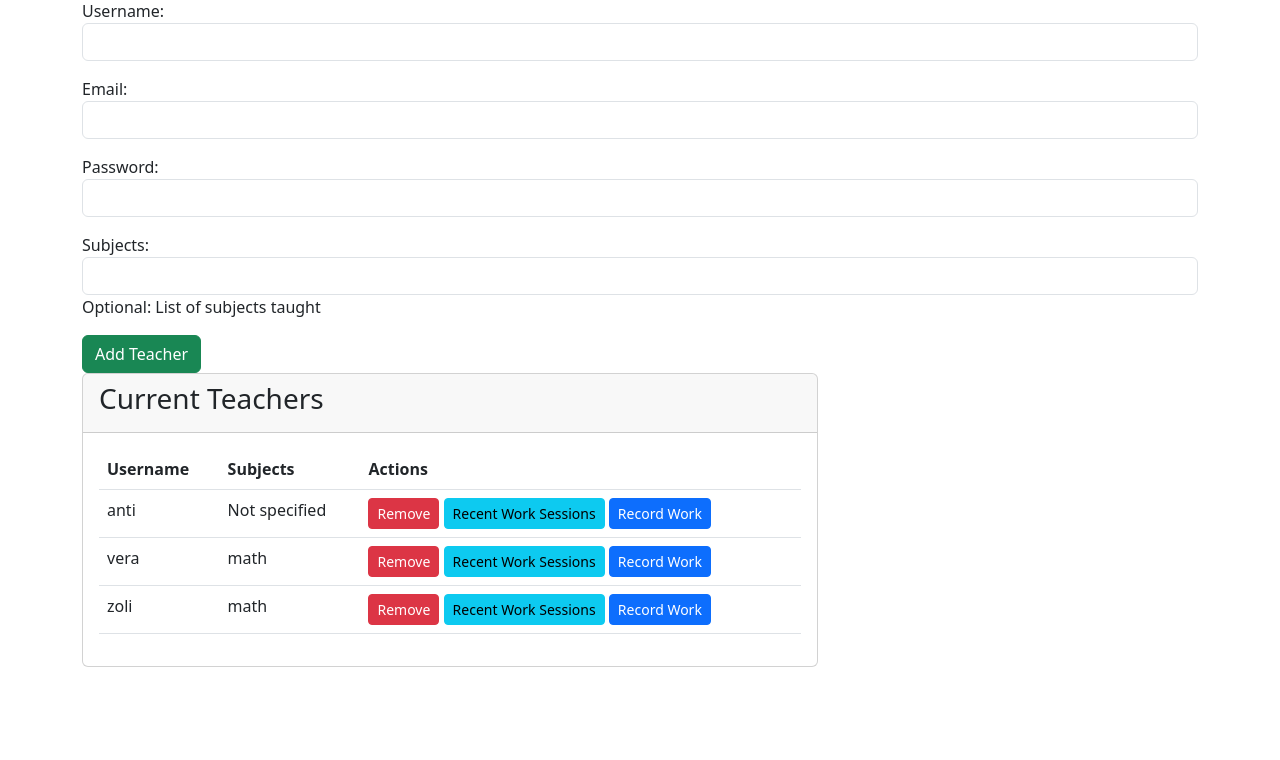
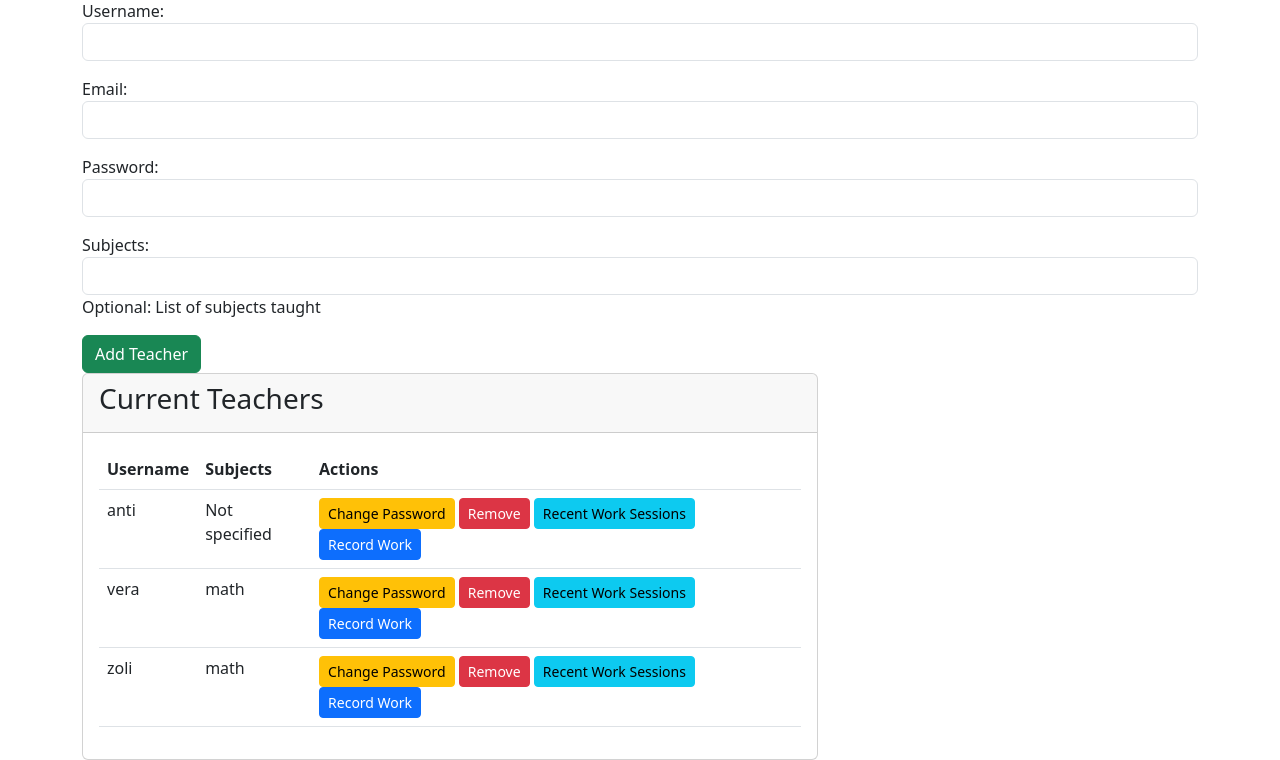
Before and after one commit to zsbati/teachers, a Django app: page /dashboard/superuser/manage-teachers/ in a window 1280 px wide. Shown: the part 81-841 px from the top of the page. Before the commit the page ends 748 px from the top, so only its background shows below. Run offline with Django 5.2, Linux system fonts and the light colour scheme; a user stored in the database is signed in; data comes from the database, SQL or seed files in the repository; both versions use the stored data as it was after the commit.

Commit message:
superusercan change all passwords.

```diff
--- a/teachers_app/forms.py
+++ b/teachers_app/forms.py
@@ -144,3 +144,26 @@ class AddTeacherForm(forms.Form):
             raise forms.ValidationError("Email already exists")
 
         return cleaned_data
+
+
+class ChangeTeacherPasswordForm(forms.Form):
+    new_password = forms.CharField(
+        required=True,
+        label="New Password",
+        widget=forms.PasswordInput(attrs={"class": "form-control"})
+    )
+    confirm_password = forms.CharField(
+        required=True,
+        label="Confirm Password",
+        widget=forms.PasswordInput(attrs={"class": "form-control"})
+    )
+
+    def clean(self):
+        cleaned_data = super().clean()
+        new_password = cleaned_data.get('new_password')
+        confirm_password = cleaned_data.get('confirm_password')
+
+        if new_password and confirm_password and new_password != confirm_password:
+            raise forms.ValidationError("Passwords do not match")
+
+        return cleaned_data
--- a/teachers_app/urls.py
+++ b/teachers_app/urls.py
@@ -13,8 +13,9 @@ urlpatterns = [
         next_page='login'
     ), name='logout'),
     path('superuser/manage-teachers/', views.manage_teachers, name='manage_teachers'),
+    path('superuser/remove-teacher/<int:teacher_id>/', views.remove_teacher, name='remove_teacher'),
+    path('superuser/change-teacher-password/<int:teacher_id>/', views.change_teacher_password, name='change_teacher_password'),
     path('add-teacher/', views.add_teacher, name='add_teacher'),
-    path('remove-teacher/<int:teacher_id>/', views.remove_teacher, name='remove_teacher'),
     path('superuser/manage-tasks/', views.manage_tasks, name='manage_tasks'),
     path('edit-task/<int:task_id>/', views.edit_task, name='edit_task'),
     path('remove-task/<int:task_id>/', views.remove_task, name='remove_task'),
--- a/teachers_app/views.py
+++ b/teachers_app/views.py
@@ -6,7 +6,8 @@ from django.utils import timezone
 from django.http import HttpResponseForbidden
 from .forms import (
     CustomPasswordChangeForm, TeacherCreationForm, TaskForm,
-    WorkSessionManualForm, WorkSessionClockForm, WorkSessionTimeRangeForm, WorkSessionFilterForm, AddTeacherForm
+    WorkSessionManualForm, WorkSessionClockForm, WorkSessionTimeRangeForm, WorkSessionFilterForm, AddTeacherForm,
+    ChangeTeacherPasswordForm
 )
 from .models import Teacher, CustomUser, Task, WorkSession
 
@@ -306,3 +307,25 @@ def recent_work_sessions(request, teacher_id=None):
         'work_sessions': work_sessions,
     }
     return render(request, 'recent_work_sessions.html', context)
+
+
+@login_required
+@user_passes_test(lambda u: u.is_superuser)
+def change_teacher_password(request, teacher_id):
+    teacher = get_object_or_404(Teacher, id=teacher_id)
+    if request.method == 'POST':
+        form = ChangeTeacherPasswordForm(request.POST)
+        if form.is_valid():
+            teacher.user.set_password(form.cleaned_data['new_password'])
+            teacher.user.save()
+            messages.success(request, f'Password for {teacher.user.username} has been changed successfully!')
+            return redirect('manage_teachers')
+        else:
+            messages.error(request, 'Please correct the errors below.')
+    else:
+        form = ChangeTeacherPasswordForm()
+
+    return render(request, 'superuser/change_teacher_password.html', {
+        'form': form,
+        'teacher': teacher
+    })
--- a/templates/superuser/manage_teachers.html
+++ b/templates/superuser/manage_teachers.html
@@ -33,14 +33,8 @@
                             <td>{{ teacher.user.username }}</td>
                             <td>{{ teacher.subjects|default:"Not specified" }}</td>
                             <td>
-                                <form method="post" action="{% url 'remove_teacher' teacher.id %}"
-                                      style="display: inline;">
-                                    {% csrf_token %}
-                                    <button type="submit" class="btn btn-danger btn-sm"
-                                            onclick="return confirm('Are you sure you want to remove this teacher?')">
-                                        Remove
-                                    </button>
-                                </form>
+                                <a href="{% url 'change_teacher_password' teacher.id %}" class="btn btn-warning btn-sm">Change Password</a>
+                                <a href="{% url 'remove_teacher' teacher.id %}" class="btn btn-danger btn-sm" onclick="return confirm('Are you sure you want to remove this teacher?')">Remove</a>
                                 <a href="{% url 'recent_work_sessions' teacher.id %}" class="btn btn-info btn-sm">
                                     Recent Work Sessions
                                 </a>
```
Also changed, not shown: templates/superuser/change_teacher_password.html (added, +48 -0 lines), db.sqlite3.
